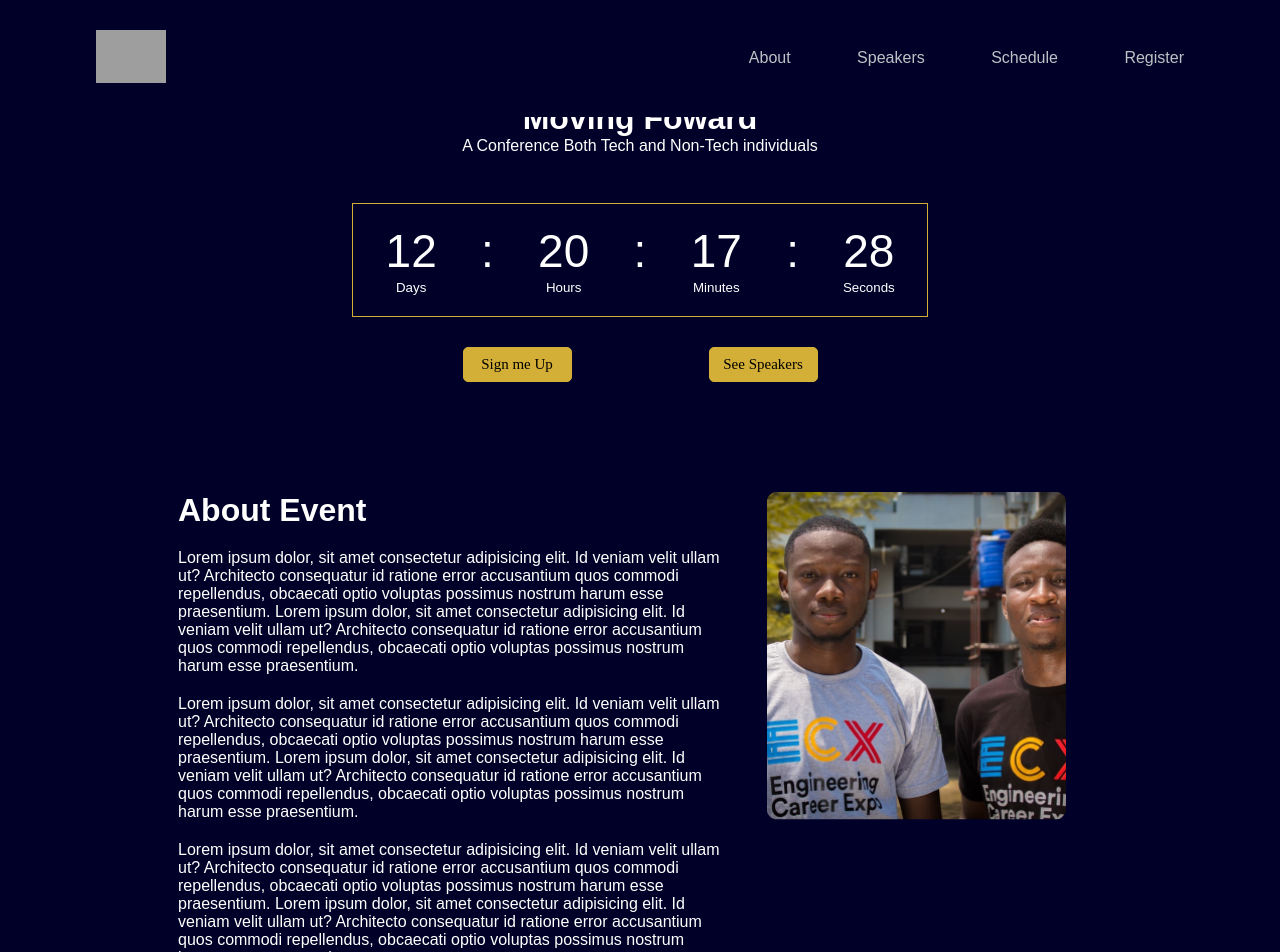
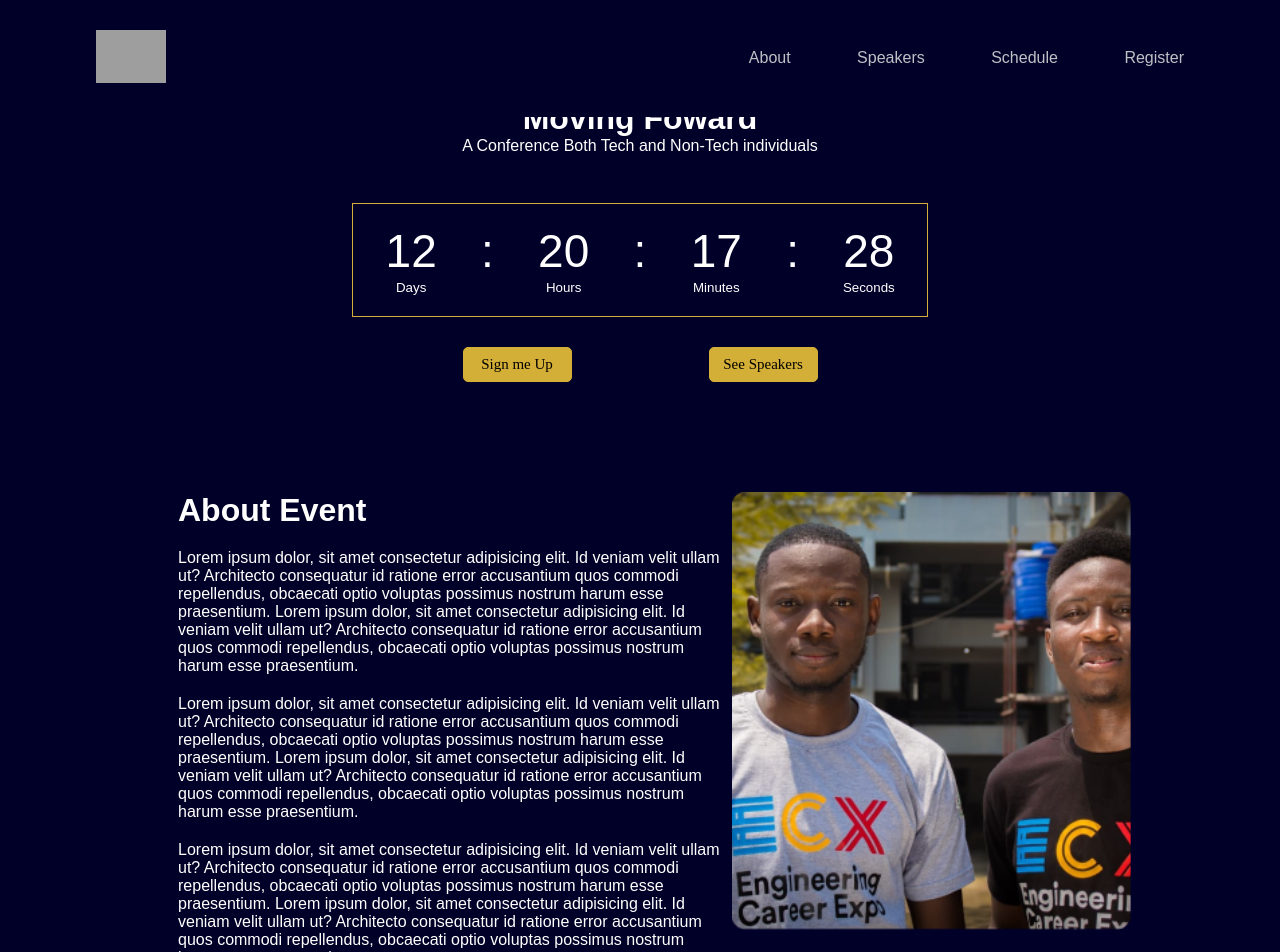
Before and after one commit to ECX-Unilag/mbele, a React (Create React App) app: page / in a window 1280 px wide. Shown: the top 952 px of the page. Built offline with nearby package versions, Linux system fonts and the light colour scheme; grey boxes are pictures that could not be loaded.

Commit message:
Update event.css

```diff
--- a/src/component/styles/event.css
+++ b/src/component/styles/event.css
@@ -33,7 +33,7 @@
 
 @media screen and (max-width: 1300px){
     .eventright img{
-        width: 300px;
+        width: 400px;
     }
 }
 
```
